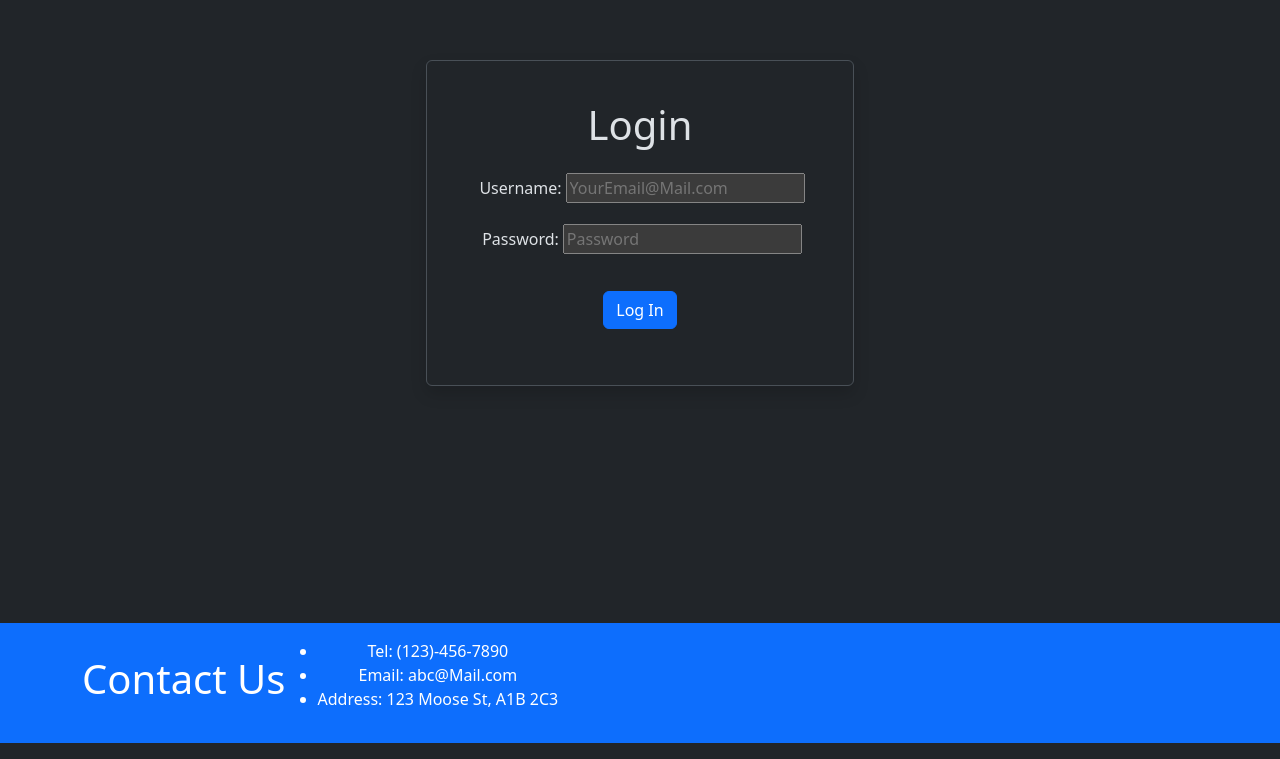
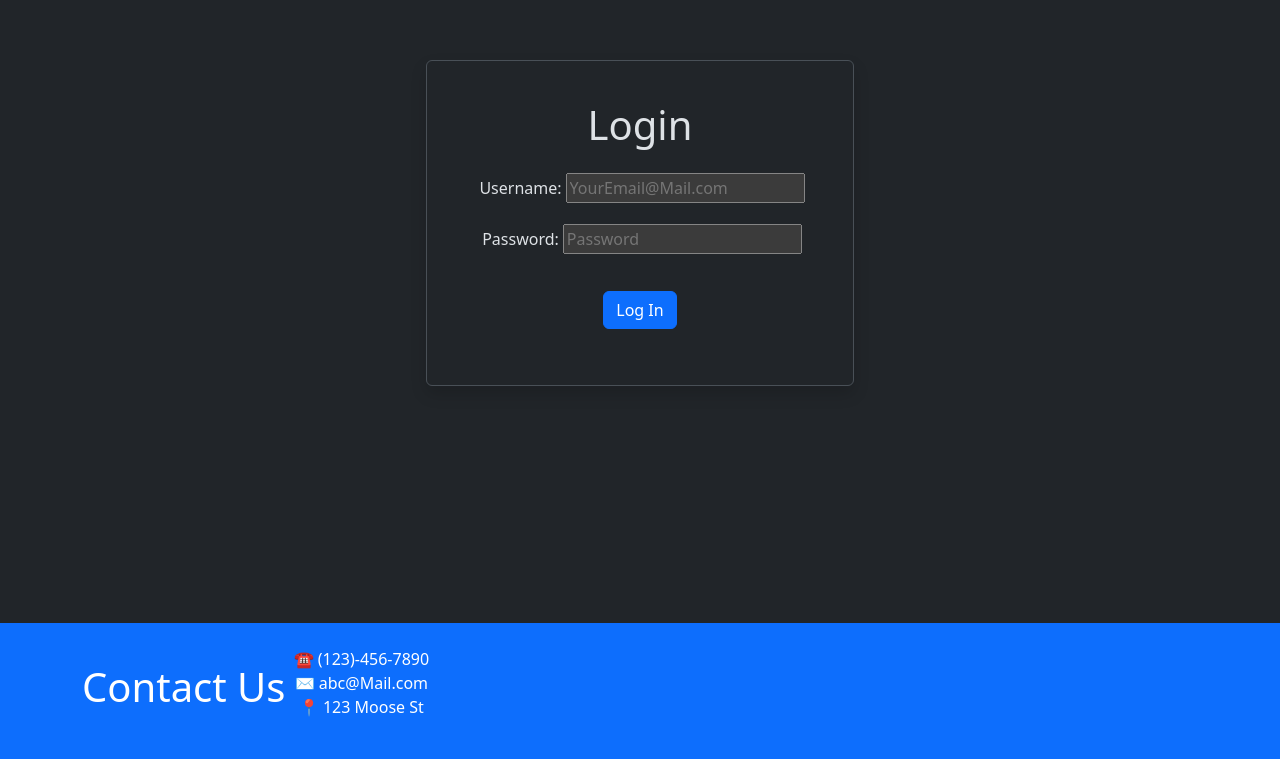
Before and after one commit to SergeyChitsvarin/ReviewApp, a React (Vite) app: page / in a window 1280 px wide. Shown: the part 177-936 px from the top of the page. Built offline with nearby package versions, Linux system fonts and the light colour scheme.

Commit message:
Footer styling

```diff
--- a/src/components/Footer.jsx
+++ b/src/components/Footer.jsx
@@ -5,10 +5,10 @@ export default function Footer() {
     <div className="bg-primary text-white p-3 text-center align-items-bottom">
         <div className="container d-flex align-items-center justify-content-start">
             <h1> Contact Us</h1>
-            <ul>
-                <li>Tel: (123)-456-7890</li>
-                <li>Email: abc@Mail.com</li>
-                <li>Address: 123 Moose St, A1B 2C3</li>
+            <ul className="list-unstyled p-2">
+                <li>☎ (123)-456-7890</li>
+                <li>✉ abc@Mail.com</li>
+                <li>📍 123 Moose St</li>
             </ul>
         </div>
     </div>
```
